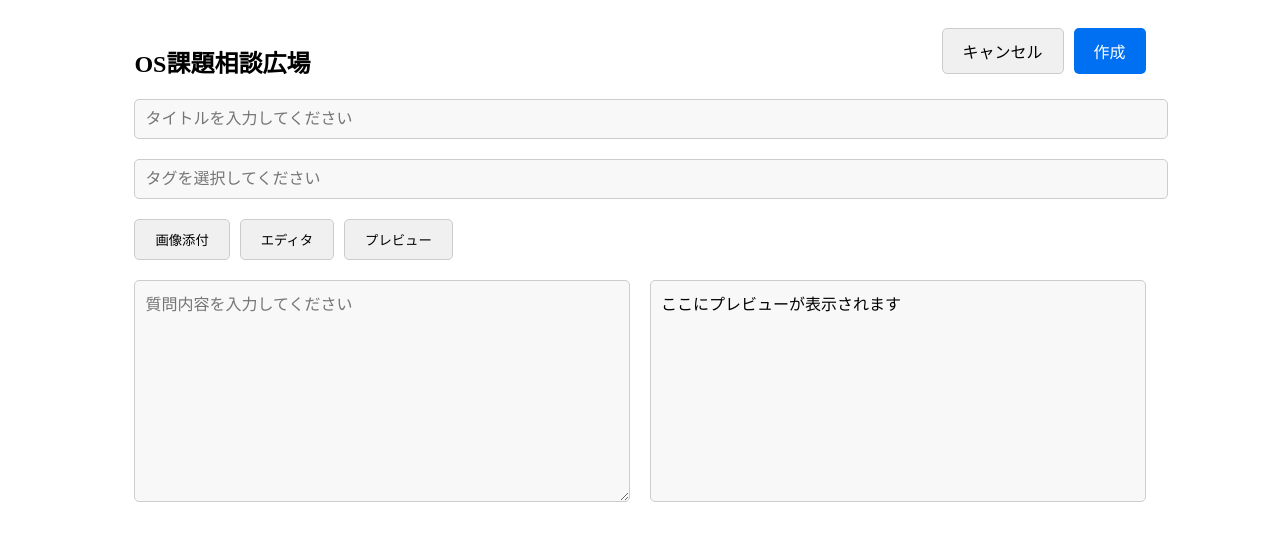
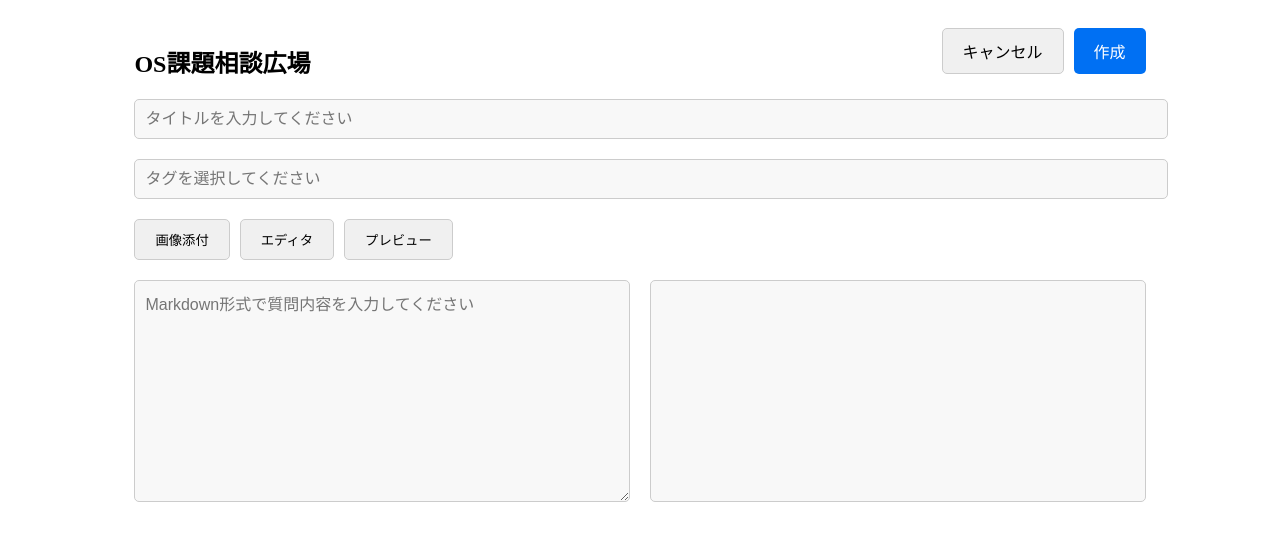
Before and after one commit to e225742/enpit-2024-web2, a Next.js app: page /new_question in a window 1280 px wide. Shown: the top 540 px of the page. Built offline with nearby package versions, Linux system fonts and the light colour scheme.

Commit message:
質問ページ＿マークダウン形式完成

```diff
--- a/package.json
+++ b/package.json
@@ -9,6 +9,7 @@
     "lint": "next lint"
   },
   "dependencies": {
+    "marked": "^14.1.2",
     "next": "14.2.13",
     "react": "^18",
     "react-dom": "^18"
--- a/src/app/new_question/page.tsx
+++ b/src/app/new_question/page.tsx
@@ -2,6 +2,7 @@
 import React, { useState } from 'react';
 import styles from './page.module.css';
 import Link from 'next/link';
+import { marked } from 'marked'; // markedライブラリをインポート
 
 const NewQuestionPage = () => {
   const [content, setContent] = useState(''); // 入力内容を管理するステート
@@ -33,13 +34,14 @@ const NewQuestionPage = () => {
           <textarea
             value={content}
             onChange={(e) => setContent(e.target.value)} // 入力内容をステートに反映
-            placeholder="質問内容を入力してください"
+            placeholder="Markdown形式で質問内容を入力してください"
             rows={10}
             className={styles.textArea}
           />
-          <div className={styles.previewArea}>
-            {content || "ここにプレビューが表示されます"} {/* 入力された内容を表示 */}
-          </div>
+          <div
+            className={styles.previewArea}
+            dangerouslySetInnerHTML={{ __html: marked(content) }} // MarkdownをHTMLに変換して表示
+          />
         </div>
         <div className={styles.footer}>
           <Link href="/">
```
Also changed, not shown: 1 other file (tests, documents, lock files or other folders).
